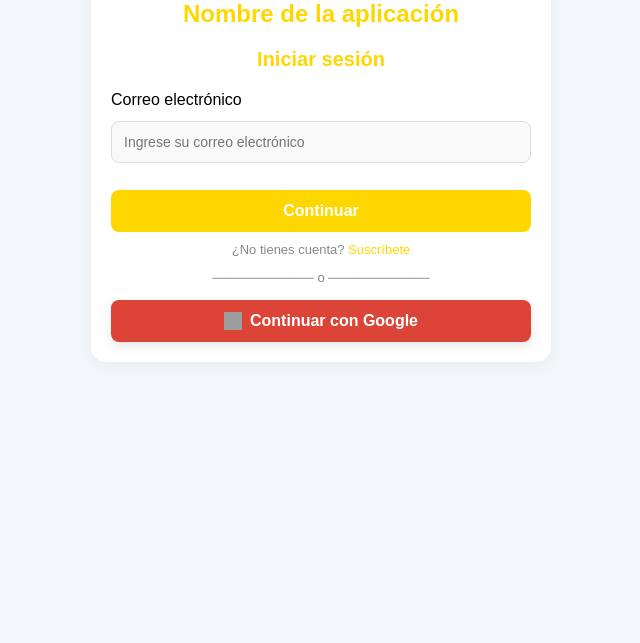
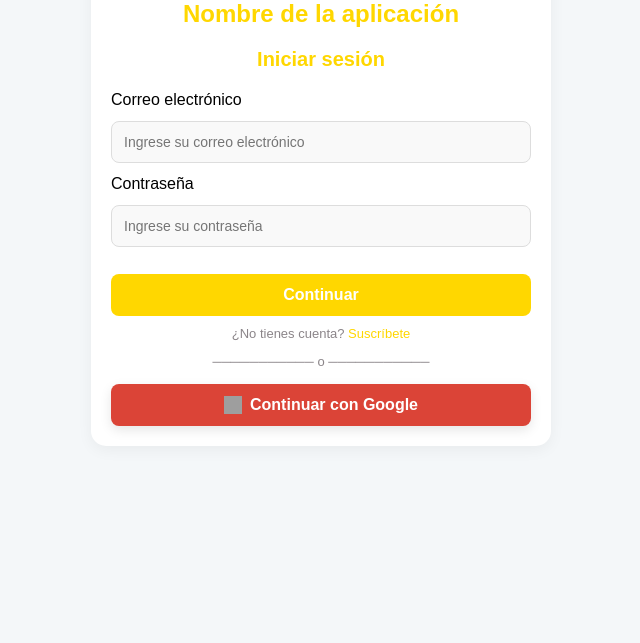
Before and after one commit to jessicalealR/Front_software, a Flask app: page /ingresoUsuarios in a window 1280 px wide. Shown: the part 197-840 px from the top of the page, without its empty margins (319-959 px from the left). Run offline with Flask 3, Linux system fonts and the light colour scheme; grey boxes are pictures that could not be loaded.

Commit message:
Update ingresoUsuarios.html

```diff
--- a/templates/ingresoUsuarios.html
+++ b/templates/ingresoUsuarios.html
@@ -14,9 +14,12 @@
         <h1>Nombre de la aplicación</h1>
         <h2>Iniciar sesión</h2>
 
-        <form id="login-form">
+        <form id="login-form" method="POST" action="{{ url_for('login') }}">
             <label for="email">Correo electrónico</label>
-            <input type="email" id="email" placeholder="Ingrese su correo electrónico" required>
+            <input type="email" id="email" name="email" placeholder="Ingrese su correo electrónico" required>
+
+            <label for="password">Contraseña</label>
+            <input type="password" id="password" name="password" placeholder="Ingrese su contraseña" required>
 
             <div class="btn-container">
                 <button type="submit" class="btn">Continuar</button>
```
